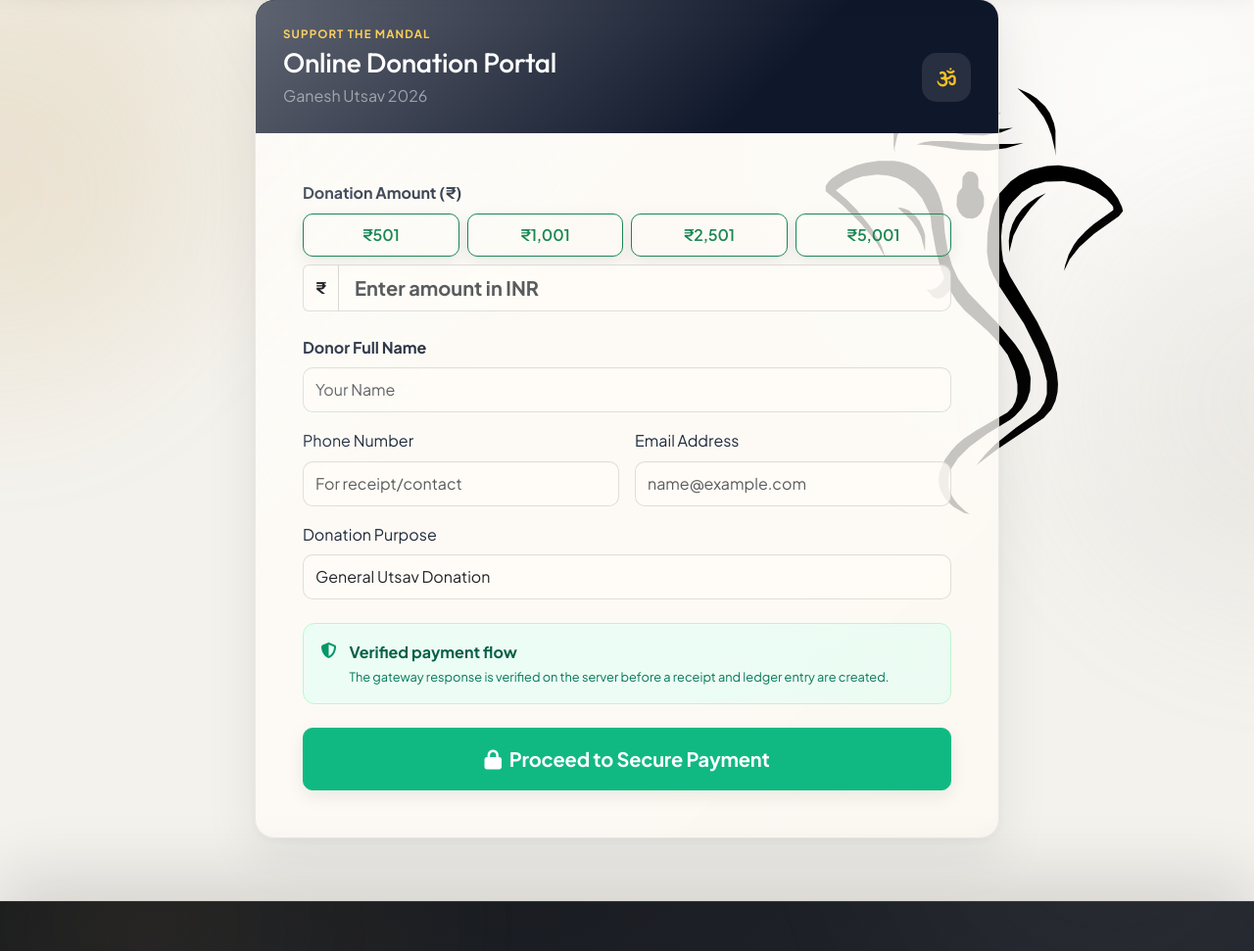
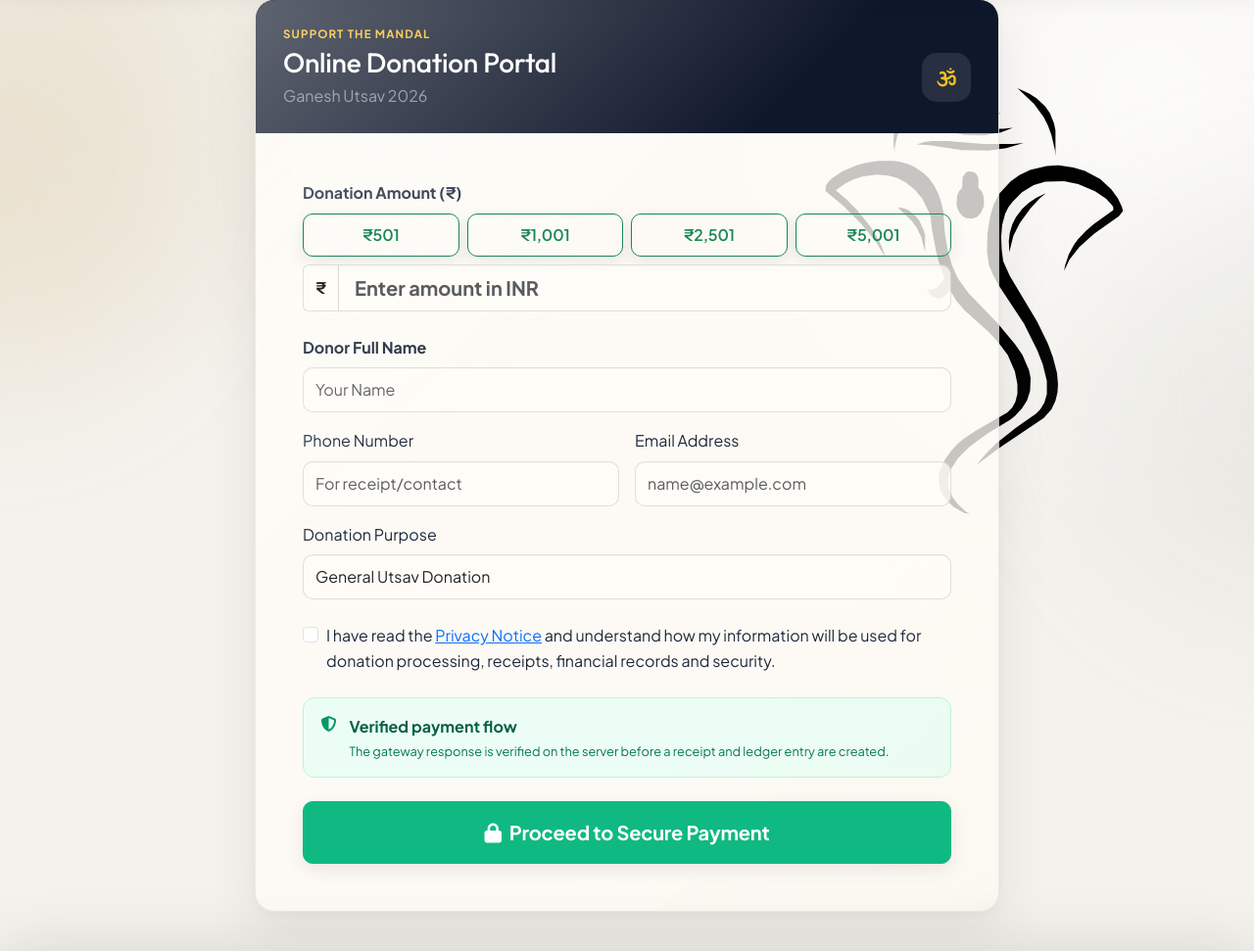
Before and after one commit to 1Y20ash/MandalFinance, a Python web app: template app/templates/public/donate.html in a window 1280 px wide. Shown: the part 101-1072 px from the top of the page at 98% size. Run offline with Jinja, Linux system fonts and the light colour scheme; the template is opened without the code that fills it, so the values that code supplies are empty.

Commit message:
privacy: require donation privacy acknowledgement

```diff
--- a/app/templates/public/donate.html
+++ b/app/templates/public/donate.html
@@ -57,6 +57,13 @@
                     </select>
                 </div>
 
+                <div class="form-check mb-4">
+                    <input class="form-check-input" type="checkbox" value="on" id="privacy_ack" name="privacy_ack" required>
+                    <label class="form-check-label" for="privacy_ack">
+                        I have read the <a href="{{ url_for('public.privacy') }}" target="_blank" rel="noopener noreferrer">Privacy Notice</a> and understand how my information will be used for donation processing, receipts, financial records and security.
+                    </label>
+                </div>
+
                 <div class="online-donation-security mb-4">
                     <i class="fa-solid fa-shield-halved" aria-hidden="true"></i>
                     <div>
```
